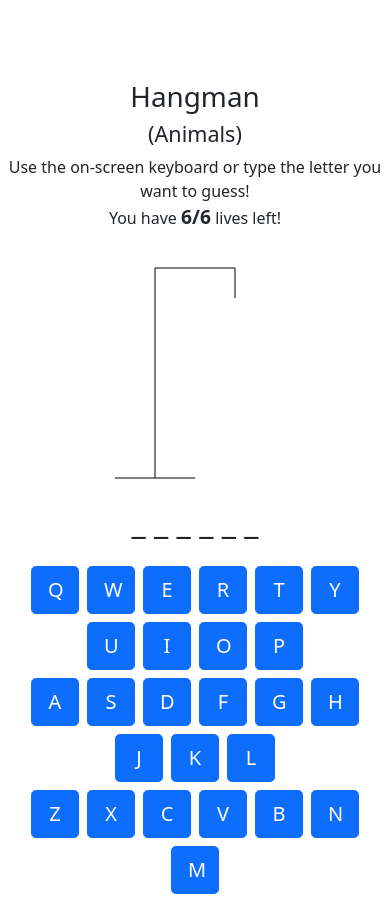
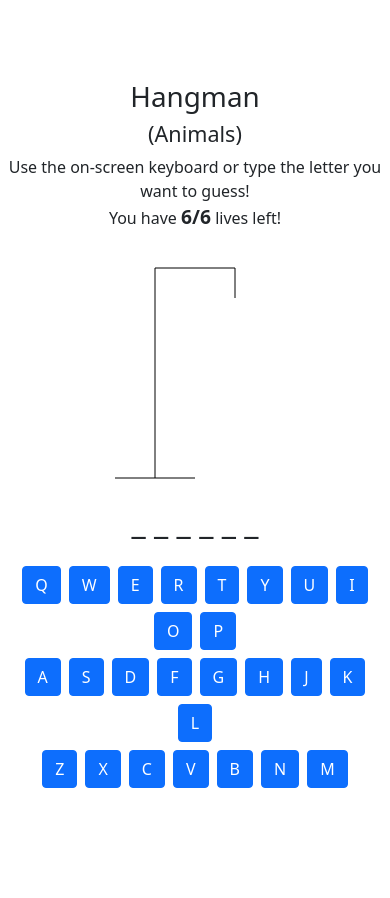
Before and after one commit to JustinPeng13/hangman-react, a React (Create React App) app: page / in a window 390 px wide. After the commit the page ends 844 px from the top, so only its background shows below. Built offline with nearby package versions, Linux system fonts and the light colour scheme.

Commit message:
Responsive buttons

```diff
--- a/src/App.css
+++ b/src/App.css
@@ -27,3 +27,12 @@ strong {
 .keys {
   width: 3rem;
 }
+
+@media screen and (max-width: 600px)  {
+  button.keys {
+    width: auto;
+    padding: 0.375rem 0.75rem;
+    font-size: 1rem;
+    border-radius: 0.25rem;
+  }
+}
```
